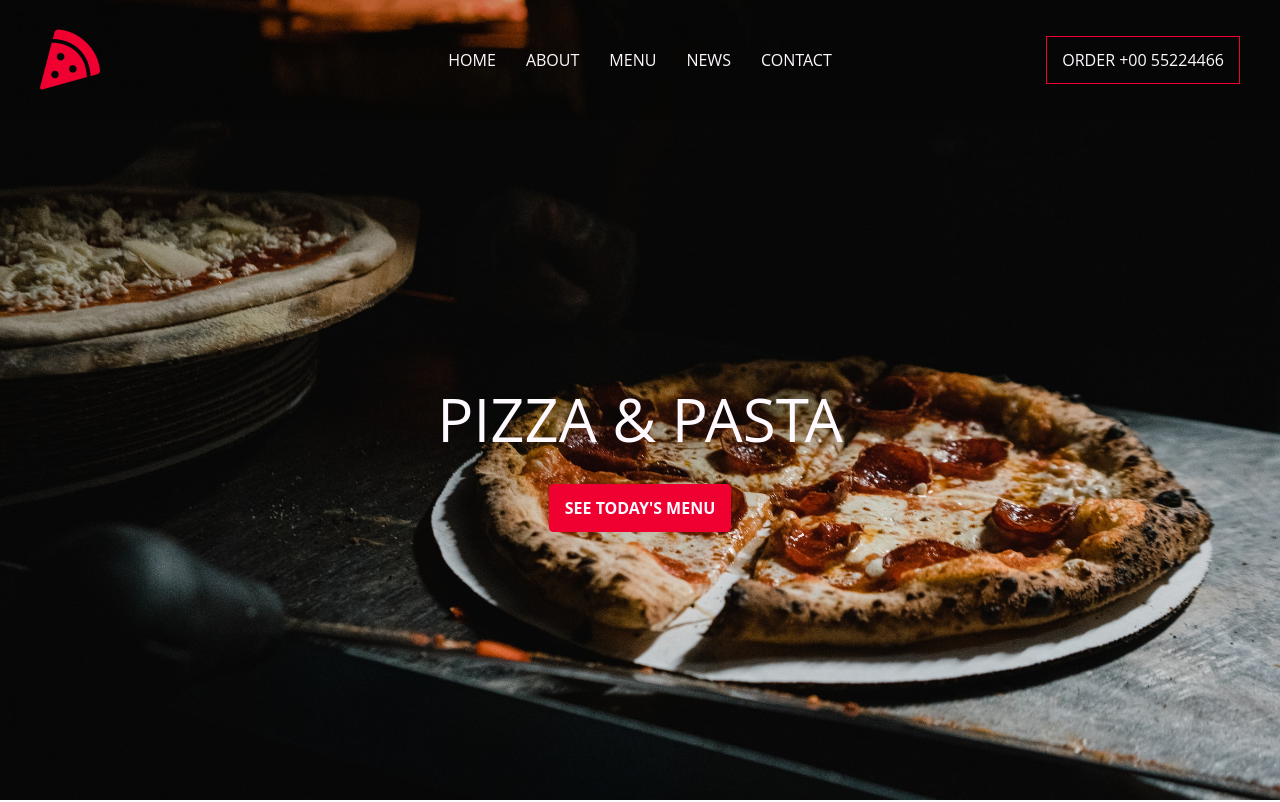
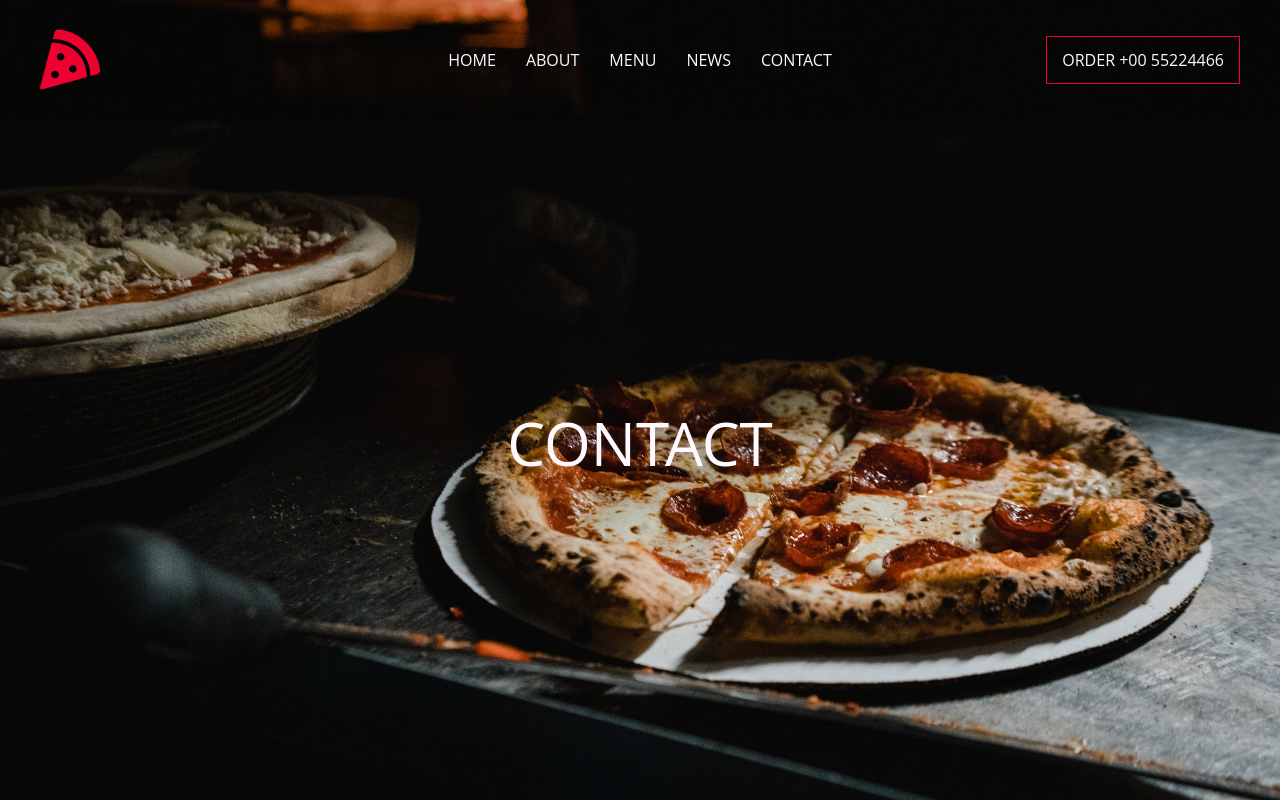
Before and after one commit to willlymendoza/pizza-restaurant, a React (Create React App) app: page /contact in a window 1280 px wide. Shown: the top 802 px of the page. Built offline with nearby package versions, Linux system fonts and the light colour scheme.

Commit message:
Made header title dinamic

```diff
--- a/src/components/Header/HeaderTitle/index.js
+++ b/src/components/Header/HeaderTitle/index.js
@@ -1,13 +1,18 @@
 import React from "react";
 import "./styles.scss";
 
-const HeaderTitle = () => {
+const HeaderTitle = ({ data }) => {
   return (
     <div className="header-title">
-      <h1>pizza & pasta</h1>
-      <a className="btn" href="#">
-        see today's menu
-      </a>
+      <h1>{data.title}</h1>
+
+      {data.menu ? (
+        <a className="btn" href="#">
+          see today's menu
+        </a>
+      ) : (
+        ""
+      )}
     </div>
   );
 };
--- a/src/components/Header/index.js
+++ b/src/components/Header/index.js
@@ -1,13 +1,30 @@
-import React from "react";
+import React, { useEffect, useState } from "react";
 import "./styles.scss";
 import NavBar from "components/NavBar";
 import HeaderTitle from "./HeaderTitle";
+import { useLocation } from "react-router-dom";
+
+const pageTitles = [
+  { path: "/", title: "pizza & pasta", menu: true },
+  { path: "/about", title: "about us" },
+  { path: "/menu", title: "menu" },
+  { path: "/blog", title: "our blog" },
+  { path: "/contact", title: "contact" },
+];
 
 const Header = () => {
+  const [pageTitle, setPageTitle] = useState({});
+  const location = useLocation();
+
+  useEffect(() => {
+    const data = pageTitles.filter((item) => item.path === location.pathname);
+    setPageTitle(data[0]);
+  }, [location]);
+
   return (
     <header className="header">
       <NavBar />
-      <HeaderTitle />
+      <HeaderTitle data={pageTitle} />
     </header>
   );
 };
```
